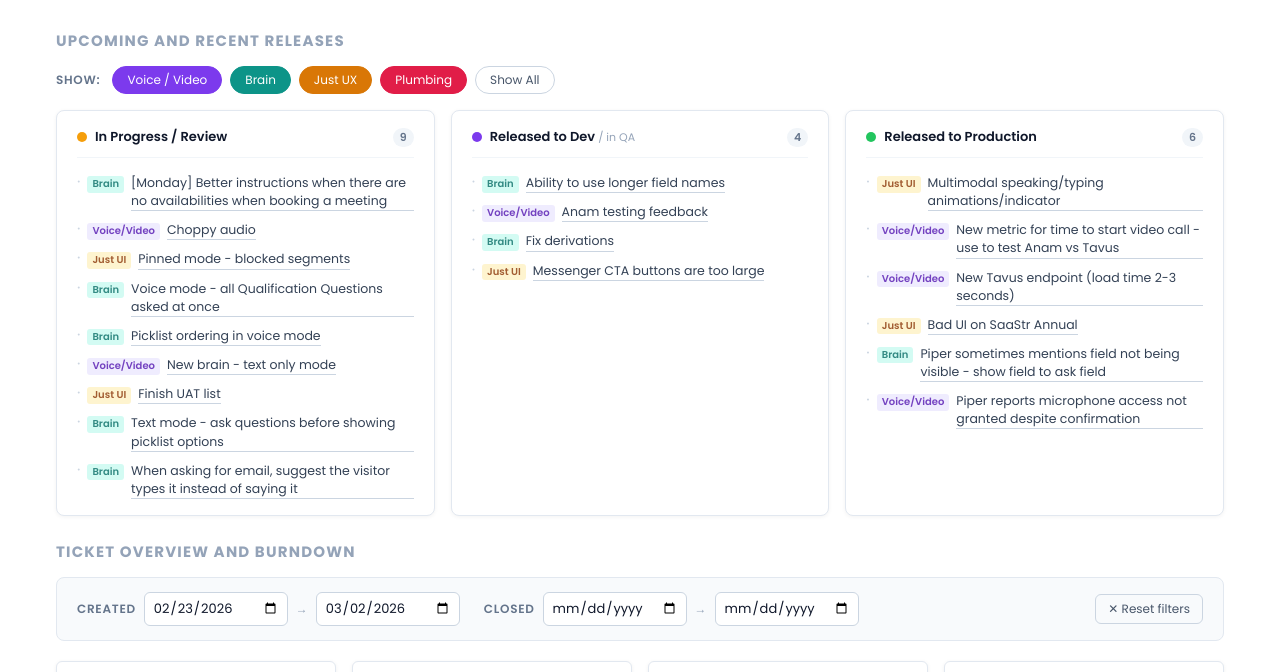
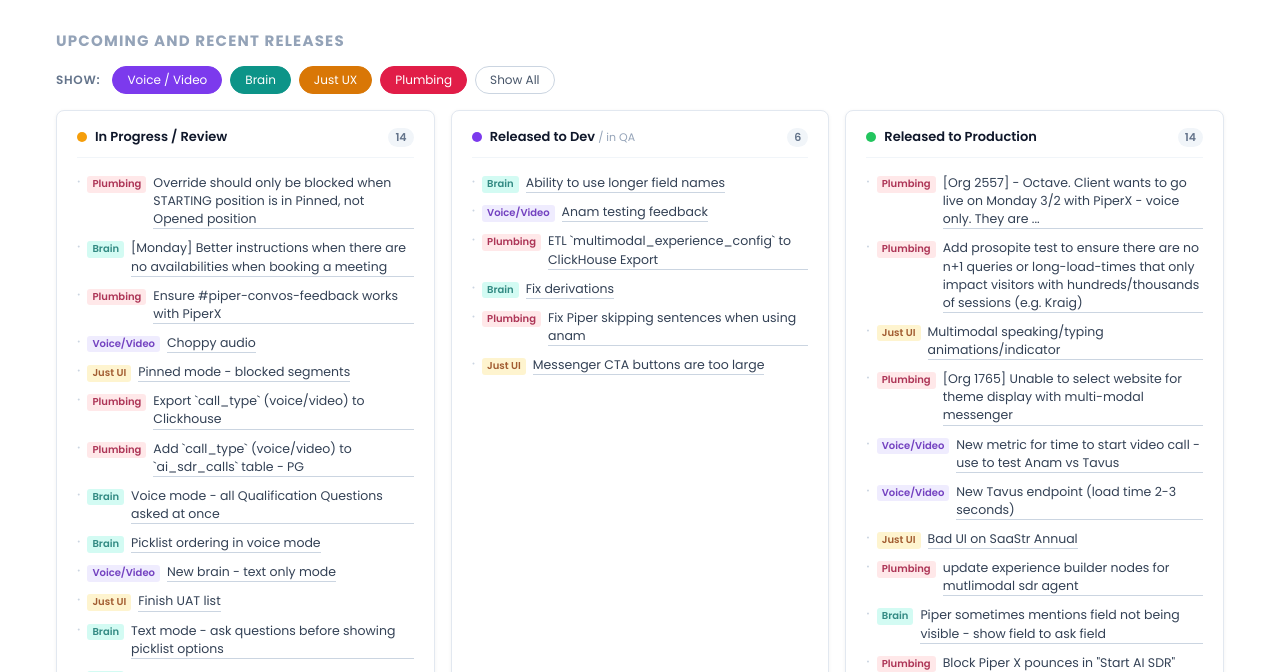
Before and after one commit to kerrilinnea3/multimodal-ga-burndown, a plain HTML site: page index.html in a window 1280 px wide. Shown: the part 128-800 px from the top of the page. Drawn offline with Linux system fonts and the light colour scheme.

Commit message:
Include plumbing tickets in top status view

```diff
--- a/index.html
+++ b/index.html
@@ -1093,7 +1093,7 @@
     }
 
     function renderStatusUpdate(issues, fetchedAt) {
-      const comms = issues.filter(hasCommsLabel);
+      const comms = issues.filter(i => hasCommsLabel(i) || categorize(i) === 'plumbing');
 
       const active = comms
         .filter(i => ['In Progress', 'Under Review', 'UAT'].includes(i.state.name))
```
